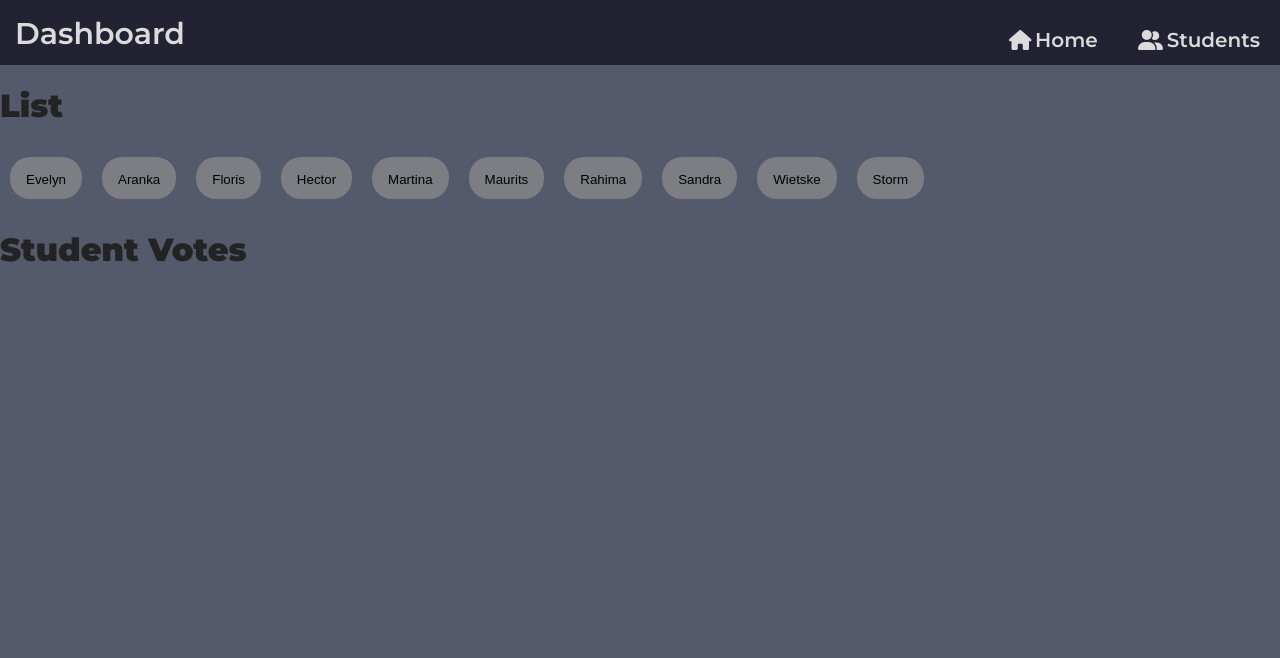
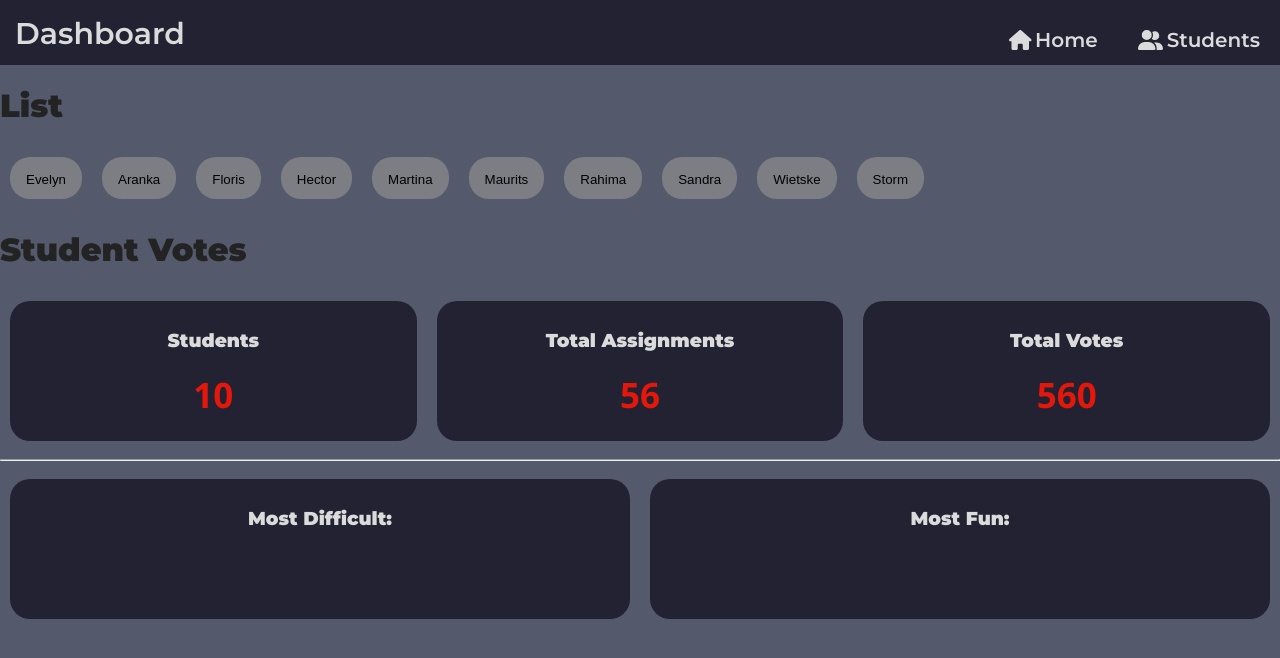
Before and after one commit to ViktoriyadeS/FRONT-Eindopdracht-React-Dashboard, a React (Create React App) app: page /students in a window 1280 px wide. Shown: the top 658 px of the page. Built offline with nearby package versions, Linux system fonts and the light colour scheme.

Commit message:
button goBack in profile page

```diff
--- a/src/App.css
+++ b/src/App.css
@@ -89,6 +89,7 @@ canvas {
     height: 120px;
     border-radius: 20px;
 }
+
 .page .widget p {
     font-size: 35px;
     color: #e3170a;
@@ -116,9 +117,18 @@ canvas {
 .detailCard {
     display: flex;
     flex-direction: row;
-    width: 600px;
     align-items: center;
+    justify-content: center;
+    border: solid 0.5px #dbdbdb;
+    border-radius: 15px;
+    margin: 10px;
+    background-color: #929291a5;
+}
 
+.avatar {
+    margin: 20px;
+    border-radius: 50%;
+    background-color: #dbdbdb;
 }
 
 @media (max-width: 400px) {
--- a/src/components/Chart.js
+++ b/src/components/BarChart.js
@@ -19,7 +19,7 @@ ChartJS.register(
   Legend
 );
 
-const Chart = (props) => {
+const BarChart = (props) => {
   const { labels, data, chartTitleText } = props;
   const [chartData, setChartData] = useState({
     datasets: [],
@@ -96,4 +96,4 @@ const Chart = (props) => {
   return <Bar options={chartOptions} data={chartData} />;
 };
 
-export default Chart;
+export default BarChart;
--- a/src/components/DetailCard.js
+++ b/src/components/DetailCard.js
@@ -1,11 +1,14 @@
 import React from "react";
 
 function DetailCard(props) {
-  const { age, email, phone, avatar } = props;
+  const { name, last_name, age, email, phone, avatar } = props;
   return (
     <div className="detailCard">
       <img src={avatar} alt="avatar" className="avatar" />
       <div className="details">
+        <h2>
+          {name} {last_name}
+        </h2>
         <p>
           <b>AGE:</b> {age}
         </p>
--- a/src/components/Profile.js
+++ b/src/components/Profile.js
@@ -1,13 +1,14 @@
 import React from "react";
-import { useLocation } from "react-router";
-import Chart from "./Chart";
+import { useNavigate, useLocation } from "react-router";
+import Chart from "./BarChart";
 import DetailCard from "./DetailCard";
 
 function Profile() {
   const location = useLocation();
+  const navigate = useNavigate();
   return (
     <>
-      <h2>{location.state.name} {location.state.profile.map((item) => item.last_name)}</h2>
+      <button className="goBackBtn" onClick={() => navigate(-1)}></button>
       <DetailCard
         name={location.state.name}
         last_name={location.state.profile.map((item) => item.last_name)}
--- a/src/components/StudetBtn.js
+++ b/src/components/StudetBtn.js
@@ -5,7 +5,9 @@ function StudentBtn(props) {
   const { onClick, value } = props;
   return (
     <div>
-      <button className="button" onClick={onClick}>{value}</button>
+      <button className="button" onClick={onClick}>
+        {value}
+      </button>
     </div>
   );
 }
--- a/src/data/functions.js
+++ b/src/data/functions.js
@@ -104,6 +104,7 @@ export {
   assignmentsRatingAverageWithLabels,
   overviewAssignments,
   studentGroups,
+  assignmentGroups,
   uniqueStudentNames,
   projects,
   avgAssignments
--- a/src/pages/Home.js
+++ b/src/pages/Home.js
@@ -1,4 +1,4 @@
-import Chart from "../components/Chart";
+import BarChart from "../components/BarChart";
 import {
   overviewAssignments,
   assignmentRatingAverage,
@@ -11,7 +11,7 @@ const HomePage = () => {
   const projectAverageRating = assignmentRatingAverage.filter(
     (item) => item.assignment === "SCRUM" || item.assignment.includes("Project")
   );
-    const chartTitle = ""
+  const chartTitle = "";
   return (
     <div className="page">
       <div className="infoBox">
@@ -30,7 +30,11 @@ const HomePage = () => {
       </div>
       <div className="chartBox">
         <h2>Projects Average Score:</h2>
-        <Chart data={projectAverageRating} labels={labels} chartTitleText = {chartTitle}/>
+        <BarChart
+          data={projectAverageRating}
+          labels={labels}
+          chartTitleText={chartTitle}
+        />
       </div>
     </div>
   );
--- a/src/pages/Students.js
+++ b/src/pages/Students.js
@@ -7,6 +7,7 @@ import {
   uniqueStudentNames,
   overviewAssignments,
   assignmentRatingAverage,
+  assignmentGroups,
 } from "../data/functions";
 
 function Students() {
@@ -48,6 +49,31 @@ function Students() {
           })}
         </div>
         <h1>Student Votes</h1>
+        <div className="infoBox">
+          <span className="widget">
+            <h3>Students</h3>
+            <p>{uniqueStudentNames.length}</p>
+          </span>
+          <span className="widget">
+            <h3>Total Assignments</h3>
+            <p>{overviewAssignments.length}</p>
+          </span>
+          <span className="widget">
+            <h3>Total Votes</h3>
+            <p>{studentData.length}</p>
+          </span>
+        </div>
+        <hr />
+        <div className="infoBox">
+          <span className="widget">
+            <h3>Most Difficult: </h3>
+            <p>{}</p>
+          </span>
+          <span className="widget">
+            <h3>Most Fun: </h3>
+            <p>{}</p>
+          </span>
+        </div>
       </div>
     </div>
   );
```
Also changed, not shown: src/components/Checkbox.js (+8 -1 lines).
